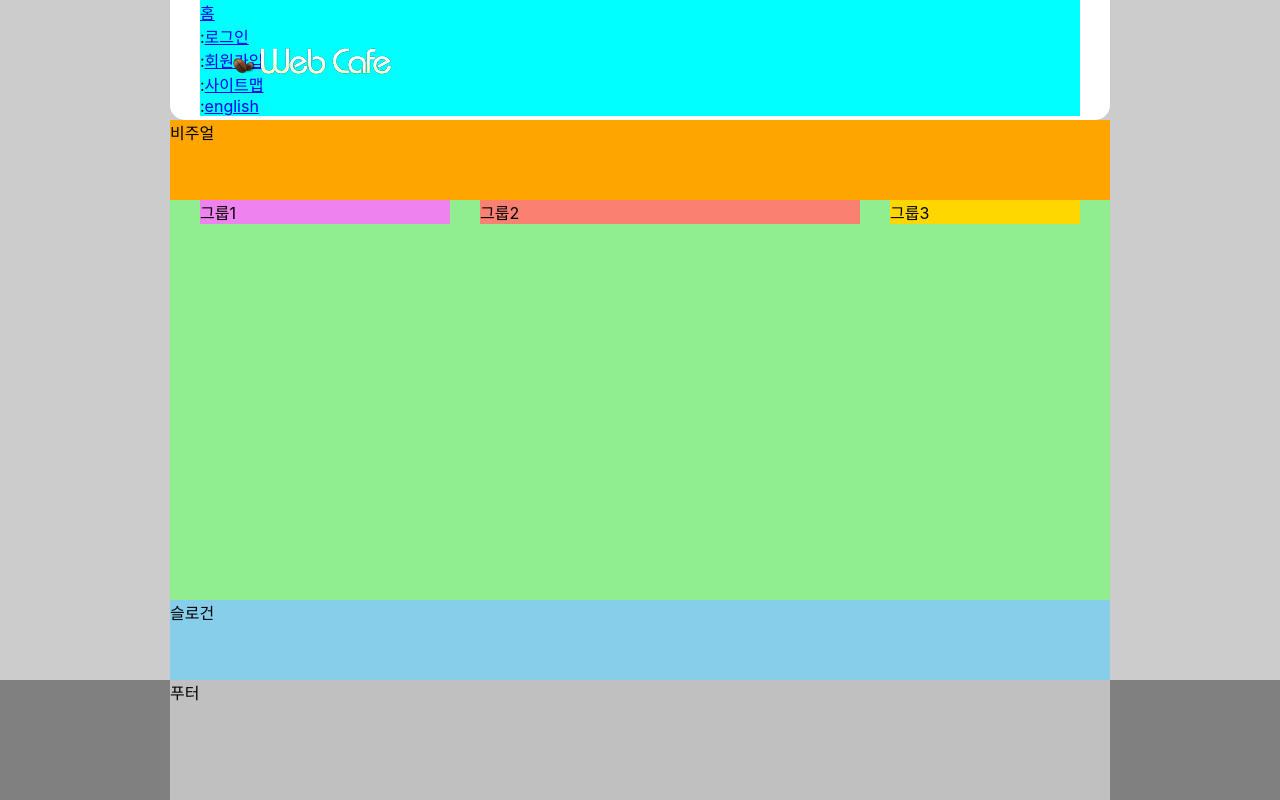
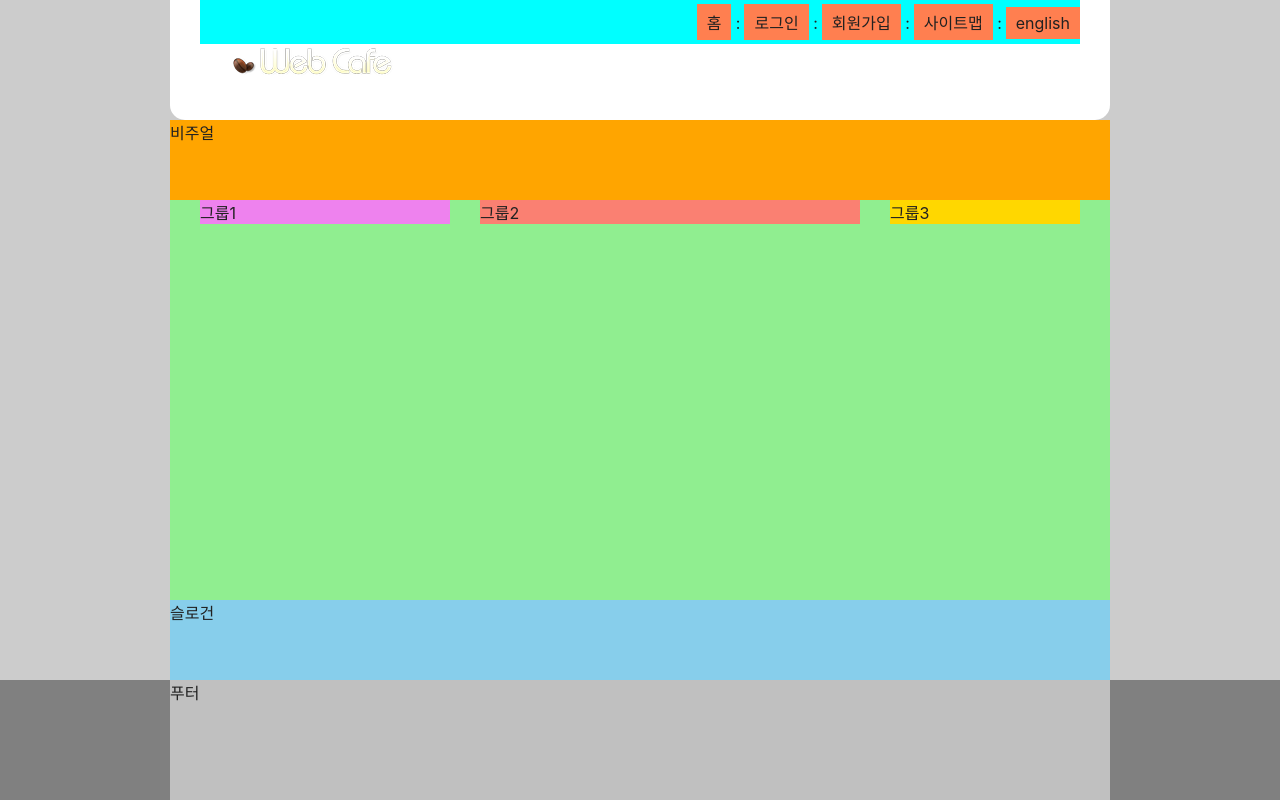
Before and after one commit to rlaeksl/HTML5, a plain HTML site: page index.html in a window 1280 px wide. Drawn offline with Linux system fonts and the light colour scheme; a web font is replaced by a local one.

Commit message:
텍스트 링크 모음 일부 디자인

```diff
--- a/styles/style.css
+++ b/styles/style.css
@@ -6,11 +6,16 @@
   box-sizing:border-box;
   }
 
-/*  */
+/* 링크 스타일 */
+a{
+  color:inherit;
+  text-decoration:none;
+}
+
+/* 본문 스타일 */
 body{
+  color:#212121;
   background-color: #ccc;
-  margin: 0;
-  padding: 0;
   font-family: "Pretendard Variable", Pretendard, -apple-system, BlinkMacSystemFont, system-ui, Roboto, "Helvetica Neue", "Segoe UI", "Apple SD Gothic Neo", "Noto Sans KR", "Malgun Gothic", "Apple Color Emoji", "Segoe UI Emoji", "Segoe UI Symbol", sans-serif;
 }
 /* 레이아웃 */
@@ -37,6 +42,23 @@ body{
 /* 텍스트 링크 모음 */
 .member{
   background-color:aqua;
+  text-align: right;
+  padding:4px 0;
+}
+
+.member li{
+  /* background-color:pink; */
+  display:inline-block;
+}
+
+.member a{
+  background-color:coral;
+  padding:6px 10px;
+  display: inherit;
+}
+
+.divider{
+  margin-right:4px;
 }
 
 
```
